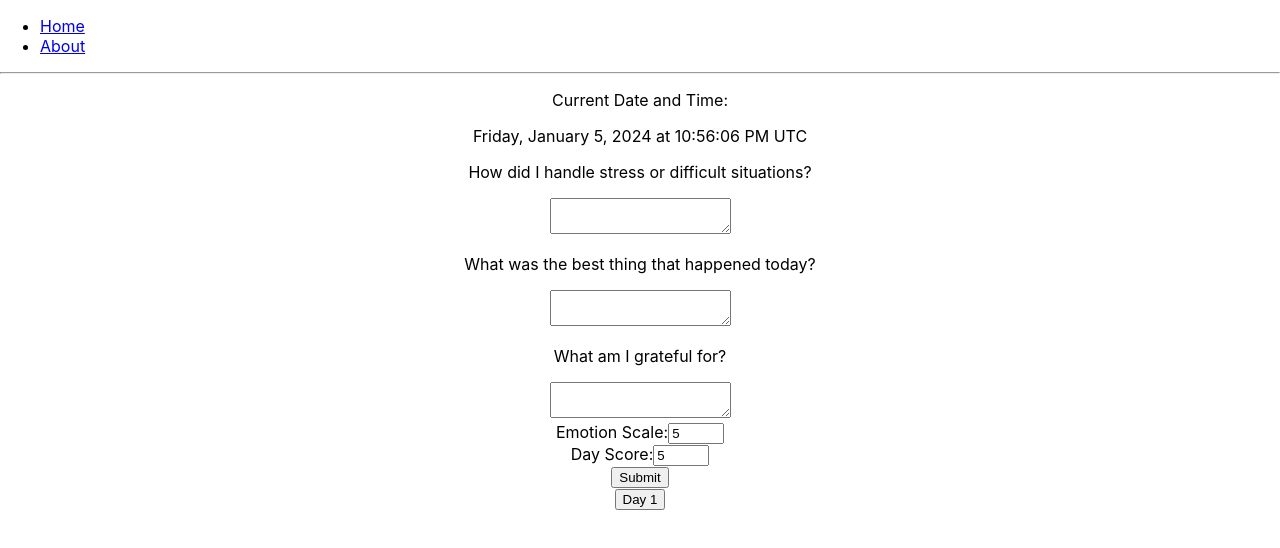
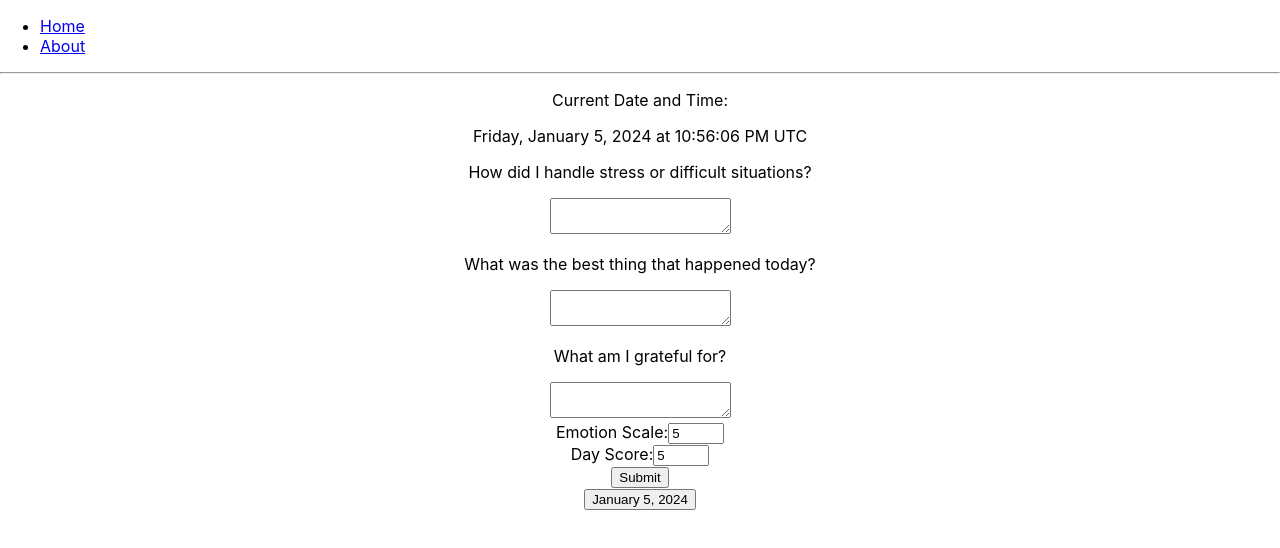
Before and after one commit to hyt152004/LNFT, a React (Create React App) app: page / in a window 1280 px wide. Both pictures are taken after typing "Sample", "Sample", "Sample" into the empty fields and a click on the button "Submit". Shown: the top 548 px of the page. Built offline with nearby package versions, Linux system fonts and the light colour scheme.

Commit message:
fixed tandem day index with questions

```diff
--- a/package.json
+++ b/package.json
@@ -10,7 +10,9 @@
     "react-dom": "^18.2.0",
     "react-router-dom": "^6.21.1",
     "react-scripts": "5.0.1",
-    "web-vitals": "^2.1.4"
+    "web-vitals": "^2.1.4",
+    "@babel/plugin-proposal-private-property-in-object": "^1.0.0"
+
   },
   "scripts": {
     "start": "react-scripts start",
--- a/src/Components/DayButtonList.js
+++ b/src/Components/DayButtonList.js
@@ -1,10 +1,12 @@
 import { Link } from "react-router-dom";
 
-function DayButtonList({
-  listOfDayRecords,
-  currentDayDisplay,
-  handleDayButton,
-}) {
+function DayButtonList({ listOfDayRecords, handleDayButton, currentDate }) {
+  const formattedDate = currentDate.toLocaleString("en-US", {
+    year: "numeric",
+    month: "long",
+    day: "numeric",
+  });
+
   return (
     <div>
       <div className="listOfDayRecords">
@@ -15,7 +17,7 @@ function DayButtonList({
                 handleDayButton(idx);
               }}
             >
-              Day {idx + 1}
+              {formattedDate}
             </button>
           </Link>
         ))}
--- a/src/Components/Home.js
+++ b/src/Components/Home.js
@@ -52,6 +52,7 @@ function Home({
   }, []);
 
   const handleDayButton = (idx) => {
+    setCurrentDayIndex(idx + 1);
     setCurrentDayDisplay([
       listOfDayRecords[idx]?.questionOneResponse,
       listOfDayRecords[idx]?.questionTwoResponse,
@@ -110,6 +111,7 @@ function Home({
       <DayButtonList
         listOfDayRecords={listOfDayRecords}
         handleDayButton={handleDayButton}
+        currentDate={currentDate}
       />
     </div>
   );
```
